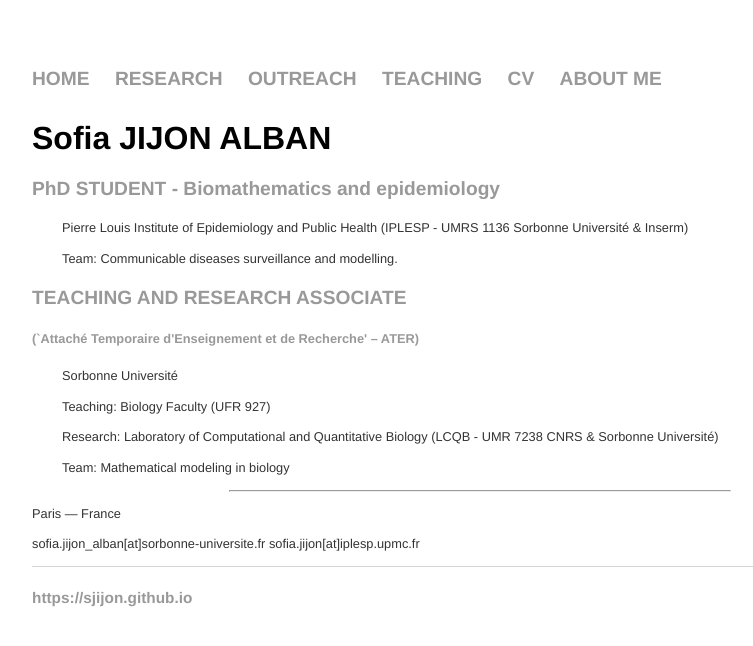
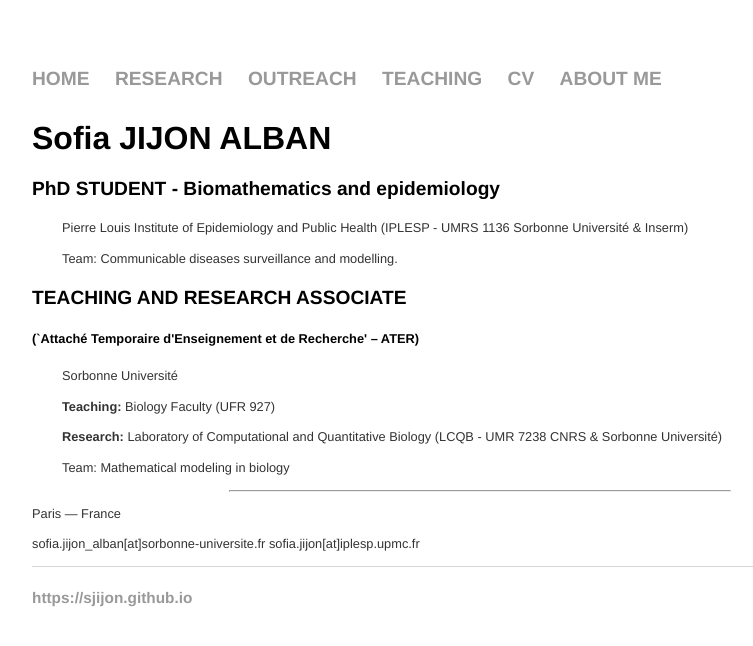
Before and after one commit to sjijon/sjijon.github.io, a Jekyll site: the page built from index.html, in a window 1280 px wide. Shown: the top 646 px of the page, without its empty margins (160-913 px from the left). Built offline with Jekyll 4.4.1, drawn with Linux system fonts in a browser that asks for light colours.

Commit message:
Update index.html

```diff
--- a/index.html
+++ b/index.html
@@ -5,7 +5,7 @@ title: Sofia JIJON
 <div class="blurb">
 	<h1>Sofia JIJON ALBAN</h1>
 
-	<h3 style="color:#999;">PhD STUDENT - Biomathematics and epidemiology</h3>
+	<h3>PhD STUDENT - Biomathematics and epidemiology</h3>
 	<p style="padding-left:30px;">
 		Pierre Louis Institute of Epidemiology and Public Health (IPLESP - UMRS 1136 Sorbonne Université & Inserm)
 	</P>
@@ -13,16 +13,16 @@ title: Sofia JIJON
 		Team: Communicable diseases surveillance and modelling.
 	</p>
 
-	<h3 style="color:#999;">TEACHING AND RESEARCH ASSOCIATE</h3>
-	<h5 style="color:#999;">(`Attaché Temporaire d'Enseignement et de Recherche' – ATER)</h5>
+	<h3>TEACHING AND RESEARCH ASSOCIATE</h3>
+	<h5>(`Attaché Temporaire d'Enseignement et de Recherche' – ATER)</h5>
 	<p style="padding-left:30px;">
 		Sorbonne Université
 	</p>
 	<p style="padding-left:30px;">
-		Teaching: Biology Faculty (UFR 927)
+		<strong>Teaching:</strong> Biology Faculty (UFR 927)
 	</p>
 	<p style="padding-left:30px;">
-		Research: Laboratory of Computational and Quantitative Biology (LCQB - UMR 7238 CNRS & Sorbonne Université)
+		<strong>Research:</strong> Laboratory of Computational and Quantitative Biology (LCQB - UMR 7238 CNRS & Sorbonne Université)
 	</P>
 	<p style="padding-left:30px;">
 		Team: Mathematical modeling in biology
```
